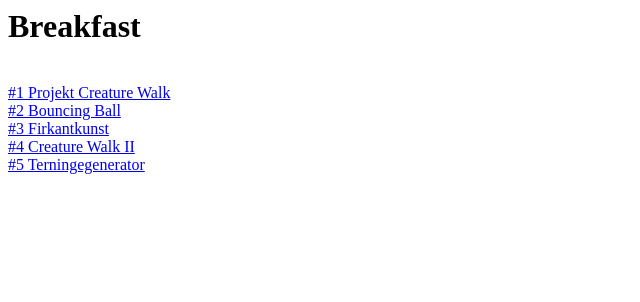
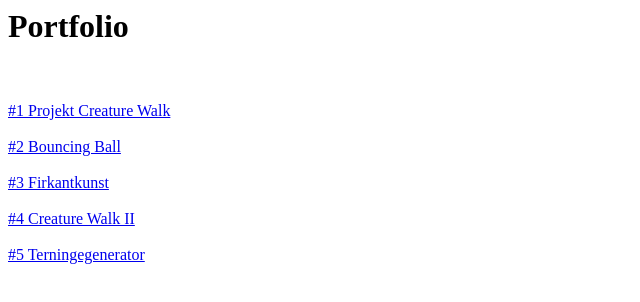
Before and after one commit to Chri50j3/Chri50j3.github.io, a plain HTML site: page index.html in a window 1280 px wide. Shown: the whole page, without its empty margins (0-640 px from the left). Drawn offline with Linux system fonts and the light colour scheme.

Commit message:
Update index.html

```diff
--- a/index.html
+++ b/index.html
@@ -3,16 +3,16 @@
     <title> Portfolio </title>
   </head>
 
-  <h1>Breakfast</h1>
-  <br>
+  <h1> Portfolio </h1>
+  <br><br>
   <a href="https://github.com/Chri50j3/WalkingRobot"> #1 Projekt Creature Walk </a>
-  <br>
+  <br><br>
   <a href="https://github.com/Chri50j3/ball"> #2 Bouncing Ball </a>
-  <br>
+  <br><br>
   <a href=" https://github.com/Chri50j3/FirkantKunst"> #3 Firkantkunst </a>
-  <br>
+  <br><br>
   <a href=" https://github.com/Chri50j3/Creature-Walk-II"> #4 Creature Walk II </a>
-  <br>
+  <br><br>
   <a href=" https://github.com/Chri50j3/TerningeGenerator_Opgave"> #5 Terningegenerator </a>
 
 </html>
```
